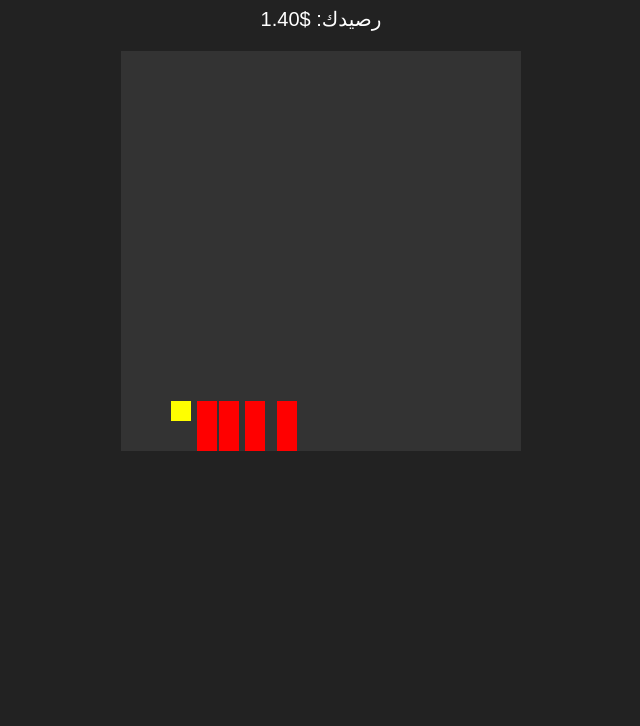
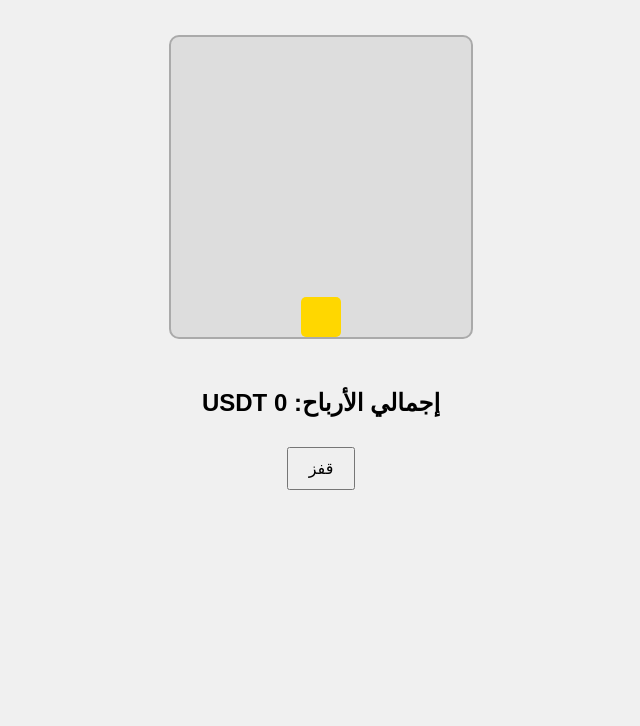
Before and after one commit to hjsv122/31-jump-game-trc30, a website: page index.html in a window 1280 px wide. Shown: the part 74-800 px from the top of the page, without its empty margins (319-959 px from the left). Drawn offline with Linux system fonts and the light colour scheme.

Commit message:
Update index.html

```diff
--- a/index.html
+++ b/index.html
@@ -2,166 +2,125 @@
 <html lang="ar">
 <head>
 <meta charset="UTF-8">
-    <meta name="viewport" content="width=device-width, initial-scale=1.0">
 <title>لعبة القفز لربح USDT</title>
 <style>
     body {
-            margin: 0;
-            padding: 0;
-            background: #222;
-            color: white;
+        text-align: center;
         font-family: Arial, sans-serif;
-            text-align: center;
+        background: #f0f0f0;
+        direction: rtl;
     }
-        canvas {
-            background: #333;
-            display: block;
-            margin: auto;
+    #game {
+        position: relative;
+        width: 300px;
+        height: 300px;
+        margin: 50px auto;
+        background: #ddd;
+        overflow: hidden;
+        border: 2px solid #aaa;
+        border-radius: 10px;
+    }
+    #player {
+        position: absolute;
+        bottom: 0;
+        left: 130px;
+        width: 40px;
+        height: 40px;
+        background: gold;
+        border-radius: 5px;
+    }
+    button {
+        padding: 10px 20px;
+        margin: 10px;
+        font-size: 16px;
+        cursor: pointer;
+    }
+    #withdraw-section {
+        display: none;
         margin-top: 20px;
     }
-        #balance {
-            font-size: 20px;
-            margin-top: 10px;
-        }
-        #withdraw-section {
-            margin-top: 15px;
-            display: none;
-        }
-        input, button {
-            padding: 10px;
-            margin-top: 5px;
-            border-radius: 5px;
-            border: none;
-        }
-        button {
-            background: #28a745;
-            color: white;
-            cursor: pointer;
-        }
-        button:disabled {
-            background: #555;
-            cursor: not-allowed;
+    input {
+        padding: 5px;
+        width: 250px;
+        font-size: 14px;
+        margin-bottom: 10px;
     }
 </style>
 </head>
 <body>
-    <h1>🏆 لعبة القفز لربح USDT</h1>
-    <div id="balance">رصيدك: $0</div>
 
-    <canvas id="gameCanvas" width="400" height="400"></canvas>
+<h1>💰 لعبة القفز لربح USDT</h1>
+<div id="game">
+    <div id="player"></div>
+</div>
+
+<h2>إجمالي الأرباح: <span id="earnings">0</span> USDT</h2>
+<button onclick="jump()">قفز</button>
 
 <div id="withdraw-section">
-        <input type="text" id="walletAddress" placeholder="أدخل عنوان محفظتك TRC20">
-        <button id="withdrawBtn">💸 سحب الأرباح</button>
+    <input type="text" id="wallet" placeholder="أدخل عنوان محفظة TRC20">
+    <br>
+    <button onclick="withdraw()">سحب الأرباح</button>
 </div>
 
 <script>
-        let canvas = document.getElementById("gameCanvas");
-        let ctx = canvas.getContext("2d");
+let earnings = 0;
+let jumpCount = 0;
 
-        let player = { x: 50, y: 350, size: 20, dy: 0, jumpPower: -8, gravity: 0.5 };
-        let obstacles = [];
-        let score = 0;
-        let balance = 0;
-        let gameSpeed = 2;
-
-        function drawPlayer() {
-            ctx.fillStyle = "yellow";
-            ctx.fillRect(player.x, player.y, player.size, player.size);
+function getJumpReward(jumpNumber) {
+    if (jumpNumber === 1) return 100;
+    if (jumpNumber === 2) return 200;
+    if (jumpNumber === 3) return 300;
+    if (jumpNumber === 4) return 600;
+    if (jumpNumber > 4) return 600 + (jumpNumber - 4) * 200;
 }
 
-        function drawObstacles() {
-            ctx.fillStyle = "red";
-            obstacles.forEach(obs => {
-                ctx.fillRect(obs.x, obs.y, obs.width, obs.height);
-            });
-        }
+function jump() {
+    jumpCount++;
+    let reward = getJumpReward(jumpCount);
+    earnings += reward;
+    document.getElementById("earnings").innerText = earnings;
 
-        function updateObstacles() {
-            if (Math.random() < 0.02) {
-                obstacles.push({ x: 400, y: 350, width: 20, height: 50 });
-            }
-            obstacles.forEach(obs => {
-                obs.x -= gameSpeed;
-            });
-            obstacles = obstacles.filter(obs => obs.x + obs.width > 0);
-        }
+    let player = document.getElementById("player");
+    player.style.transition = "bottom 0.3s";
+    player.style.bottom = "100px";
+    setTimeout(() => {
+        player.style.bottom = "0px";
+    }, 300);
 
-        function updatePlayer() {
-            player.y += player.dy;
-            player.dy += player.gravity;
-
-            if (player.y > 350) {
-                player.y = 350;
-                player.dy = 0;
-            }
-        }
-
-        function detectCollision() {
-            obstacles.forEach(obs => {
-                if (player.x < obs.x + obs.width &&
-                    player.x + player.size > obs.x &&
-                    player.y < obs.y + obs.height &&
-                    player.y + player.size > obs.y) {
-                    score = 0; // إعادة النقاط
-                    balance = 0; // إعادة الأرباح
-                    updateBalance();
-                }
-            });
-        }
-
-        function updateBalance() {
-            document.getElementById("balance").innerText = `رصيدك: $${balance.toFixed(2)}`;
-            if (balance >= 250) {
+    if (earnings >= 250) {
         document.getElementById("withdraw-section").style.display = "block";
     }
 }
 
-        function gameLoop() {
-            ctx.clearRect(0, 0, canvas.width, canvas.height);
-            drawPlayer();
-            drawObstacles();
-            updateObstacles();
-            updatePlayer();
-            detectCollision();
-
-            score++;
-            balance += 0.05; // كل قفزة تزيد الرصيد
-            updateBalance();
-
-            requestAnimationFrame(gameLoop);
+function withdraw() {
+    let wallet = document.getElementById("wallet").value.trim();
+    if (!wallet) {
+        alert("الرجاء إدخال عنوان محفظة TRC20");
+        return;
     }
 
-        document.addEventListener("keydown", (e) => {
-            if (e.code === "Space" && player.y >= 350) {
-                player.dy = player.jumpPower;
-            }
-        });
-
-        document.getElementById("withdrawBtn").addEventListener("click", () => {
-            let address = document.getElementById("walletAddress").value.trim();
-            if (!address) {
-                alert("الرجاء إدخال عنوان المحفظة");
-                return;
-            }
     fetch("/withdraw", {
         method: "POST",
         headers: { "Content-Type": "application/json" },
-                body: JSON.stringify({ address: address, amount: balance })
+        body: JSON.stringify({ address: wallet, amount: earnings })
     })
     .then(res => res.json())
     .then(data => {
-                alert(data.message);
+        alert(data.message || "تم إرسال طلب السحب");
         if (data.success) {
-                    balance = 0;
-                    updateBalance();
+            earnings = 0;
+            jumpCount = 0;
+            document.getElementById("earnings").innerText = earnings;
             document.getElementById("withdraw-section").style.display = "none";
         }
     })
-            .catch(err => alert("حدث خطأ في عملية السحب"));
+    .catch(err => {
+        console.error(err);
+        alert("حدث خطأ أثناء عملية السحب");
     });
+}
+</script>
 
-        gameLoop();
-    </script>
 </body>
 </html>
```
Lines whose indentation alone changed are shown as unchanged.
